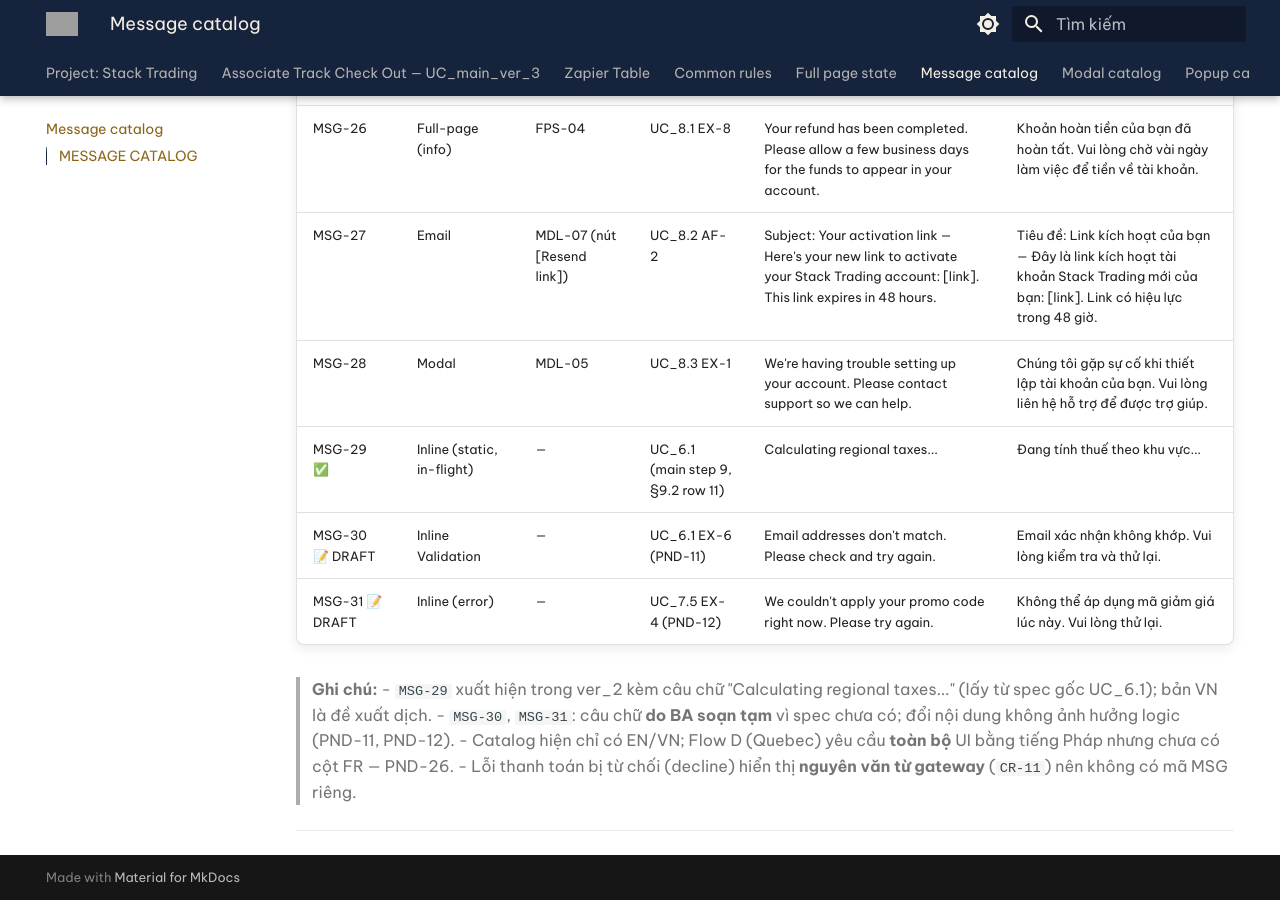
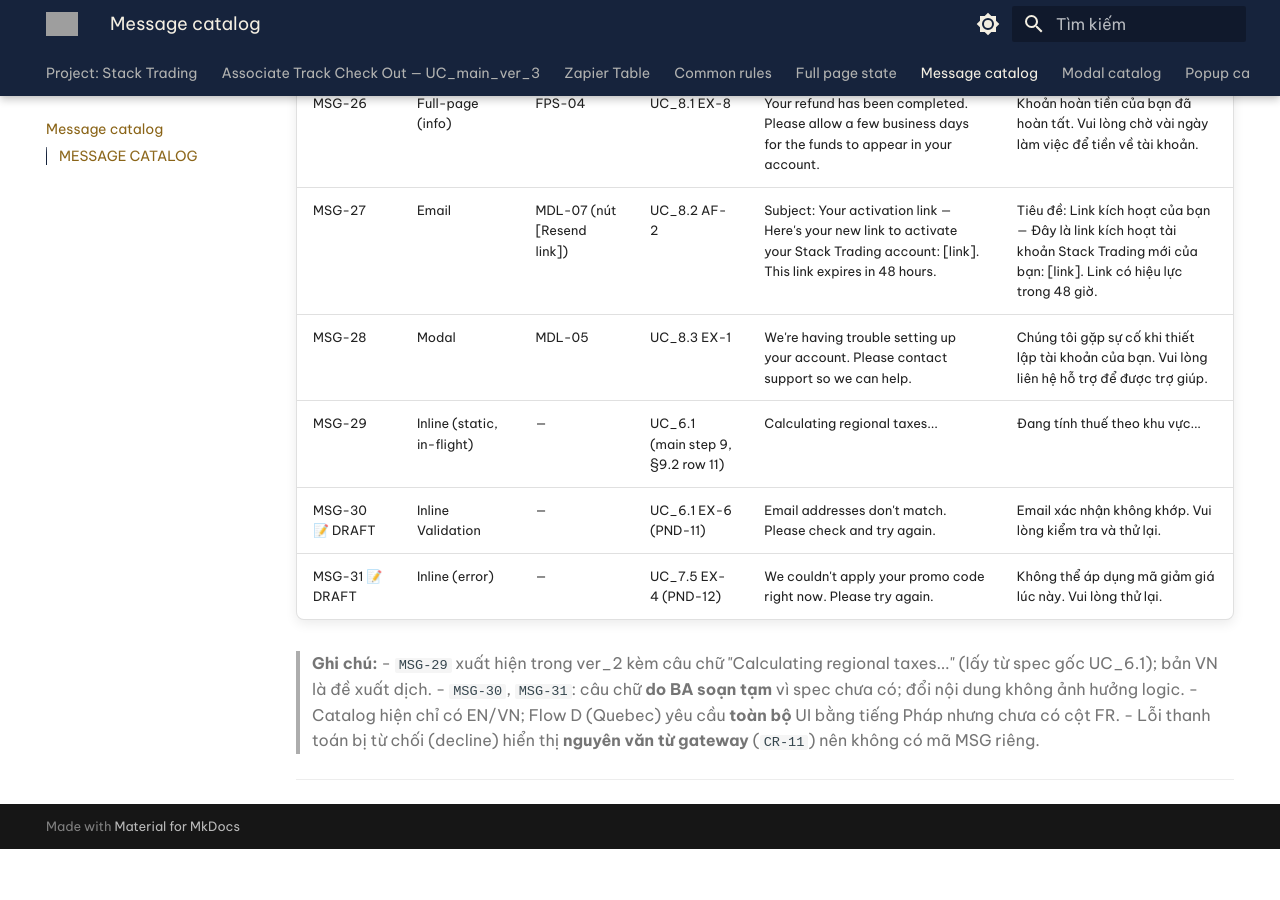
Before and after one commit to ptxtung131-hub/BA_DOCS, an MkDocs documentation site: the page built from docs/message_catalog.md, in a window 1280 px wide and 900 px high, scrolled down 2657 px. Built offline with MkDocs 1.6.1 and Material for MkDocs 9.7.7, drawn with Linux system fonts in a browser that asks for light colours; after the commit the page ends 3506 px from its top, so only the background shows below that; some of the changed text lies outside the part shown; grey boxes are pictures that could not be loaded.

Commit message:
update code

```diff
--- a/docs/message_catalog.md
+++ b/docs/message_catalog.md
@@ -33,14 +32,14 @@
 | MSG-26 | Full-page (info) | FPS-04 | UC_8.1 EX-8 | Your refund has been completed. Please allow a few business days for the funds to appear in your account. | Khoản hoàn tiền của bạn đã hoàn tất. Vui lòng chờ vài ngày làm việc để tiền về tài khoản. |
 | MSG-27 | Email | MDL-07 (nút [Resend link]) | UC_8.2 AF-2 | Subject: Your activation link — Here's your new link to activate your Stack Trading account: [link]. This link expires in 48 hours. | Tiêu đề: Link kích hoạt của bạn — Đây là link kích hoạt tài khoản Stack Trading mới của bạn: [link]. Link có hiệu lực trong 48 giờ. |
 | MSG-28 | Modal | MDL-05 | UC_8.3 EX-1 | We're having trouble setting up your account. Please contact support so we can help. | Chúng tôi gặp sự cố khi thiết lập tài khoản của bạn. Vui lòng liên hệ hỗ trợ để được trợ giúp. |
-| MSG-29 ✅ | Inline (static, in-flight) | — | UC_6.1 (main step 9, §9.2 row 11) | Calculating regional taxes... | Đang tính thuế theo khu vực... |
+| MSG-29 | Inline (static, in-flight) | — | UC_6.1 (main step 9, §9.2 row 11) | Calculating regional taxes... | Đang tính thuế theo khu vực... |
 | MSG-30 📝 DRAFT | Inline Validation | — | UC_6.1 EX-6 (PND-11) | Email addresses don't match. Please check and try again. | Email xác nhận không khớp. Vui lòng kiểm tra và thử lại. |
 | MSG-31 📝 DRAFT | Inline (error) | — | UC_7.5 EX-4 (PND-12) | We couldn't apply your promo code right now. Please try again. | Không thể áp dụng mã giảm giá lúc này. Vui lòng thử lại. |
 
 > **Ghi chú:**
 > - `MSG-29` xuất hiện trong ver_2 kèm câu chữ "Calculating regional taxes..." (lấy từ spec gốc UC_6.1); bản VN là đề xuất dịch.
-> - `MSG-30`, `MSG-31`: câu chữ **do BA soạn tạm** vì spec chưa có; đổi nội dung không ảnh hưởng logic (PND-11, PND-12).
-> - Catalog hiện chỉ có EN/VN; Flow D (Quebec) yêu cầu **toàn bộ** UI bằng tiếng Pháp nhưng chưa có cột FR — PND-26.
+> - `MSG-30`, `MSG-31`: câu chữ **do BA soạn tạm** vì spec chưa có; đổi nội dung không ảnh hưởng logic.
+> - Catalog hiện chỉ có EN/VN; Flow D (Quebec) yêu cầu **toàn bộ** UI bằng tiếng Pháp nhưng chưa có cột FR.
 > - Lỗi thanh toán bị từ chối (decline) hiển thị **nguyên văn từ gateway** (`CR-11`) nên không có mã MSG riêng.
 
 ---
```
Also changed, not shown: other parts of docs/message_catalog.md (+0 -1 lines), docs/UC_main_ver_3.md (+8 -8 lines), docs/common_rules.md (+1 -1 lines), docs/full_page_state.md (+1 -1 lines), docs/modal_catalog.md (+1 -1 lines).
